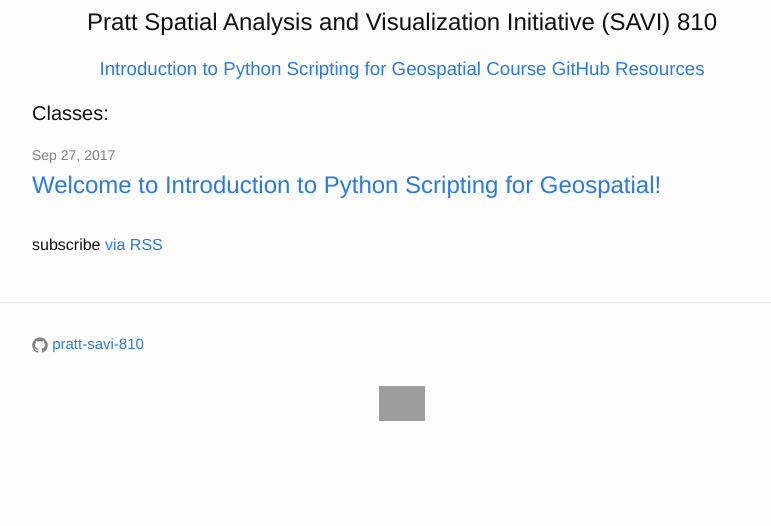
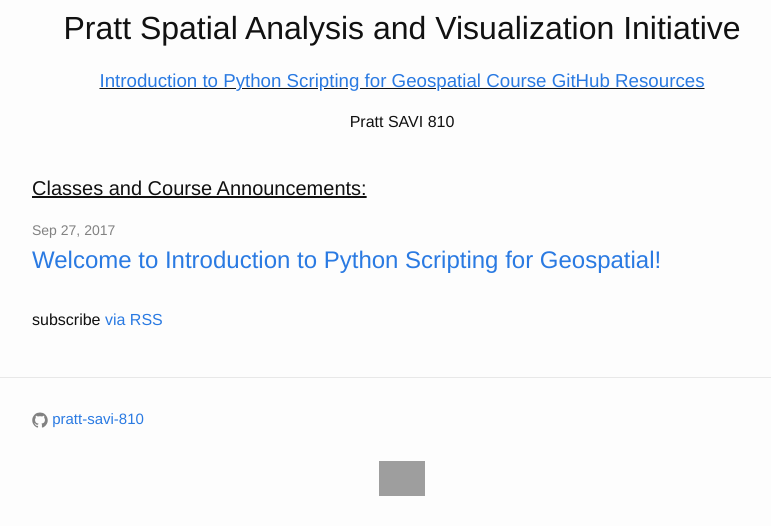
Before and after one commit to pratt-savi-810/pratt-savi-810.github.io, a Jekyll site: the page built from index.html, in a window 1280 px wide. Shown: the part 667-1193 px from the top of the page, without its empty margins (238-1009 px from the left). Built offline with Jekyll 4.4.1, drawn with Linux system fonts in a browser that asks for light colours; before the commit the page ends 1118 px from its top, so only the background shows below that; grey boxes are pictures that could not be loaded.

Commit message:
modified index page and added instructor bio

```diff
--- a/_posts/2017-10-22-class-1.markdown
+++ b/_posts/2017-10-22-class-1.markdown
@@ -5,6 +5,6 @@
 categories: class
 ---
 
-Welcome to the class!!!
+### Welcome to the class!!!
 
 Find more about the course in the [About](/about) section!
--- a/index.html
+++ b/index.html
@@ -11,11 +11,12 @@
   </br></br>
 
   <center>
-  <h2>Pratt Spatial Analysis and Visualization Initiative (SAVI) 810</h2>
-  <h3><a href='https://github.com/pratt-savi-810/pratt-savi-810-2017-10' target='_blank'>Introduction to Python Scripting for Geospatial Course GitHub Resources</a></h3>
+  <h1>Pratt Spatial Analysis and Visualization Initiative</h1>
+  <u><h3><a href='https://github.com/pratt-savi-810/pratt-savi-810-2017-10' target='_blank'>Introduction to Python Scripting for Geospatial Course GitHub Resources</a></h3></u>
+  <h4>Pratt SAVI 810</h4>
   </center>
-
-  <h1 class="page-heading">Classes:</h1>
+  </br>
+  <u><h1 class="page-heading">Classes and Course Announcements:</h1></u>
 
 
 
```
Also changed, not shown: about.md (+2 -0 lines), 4 other files.
